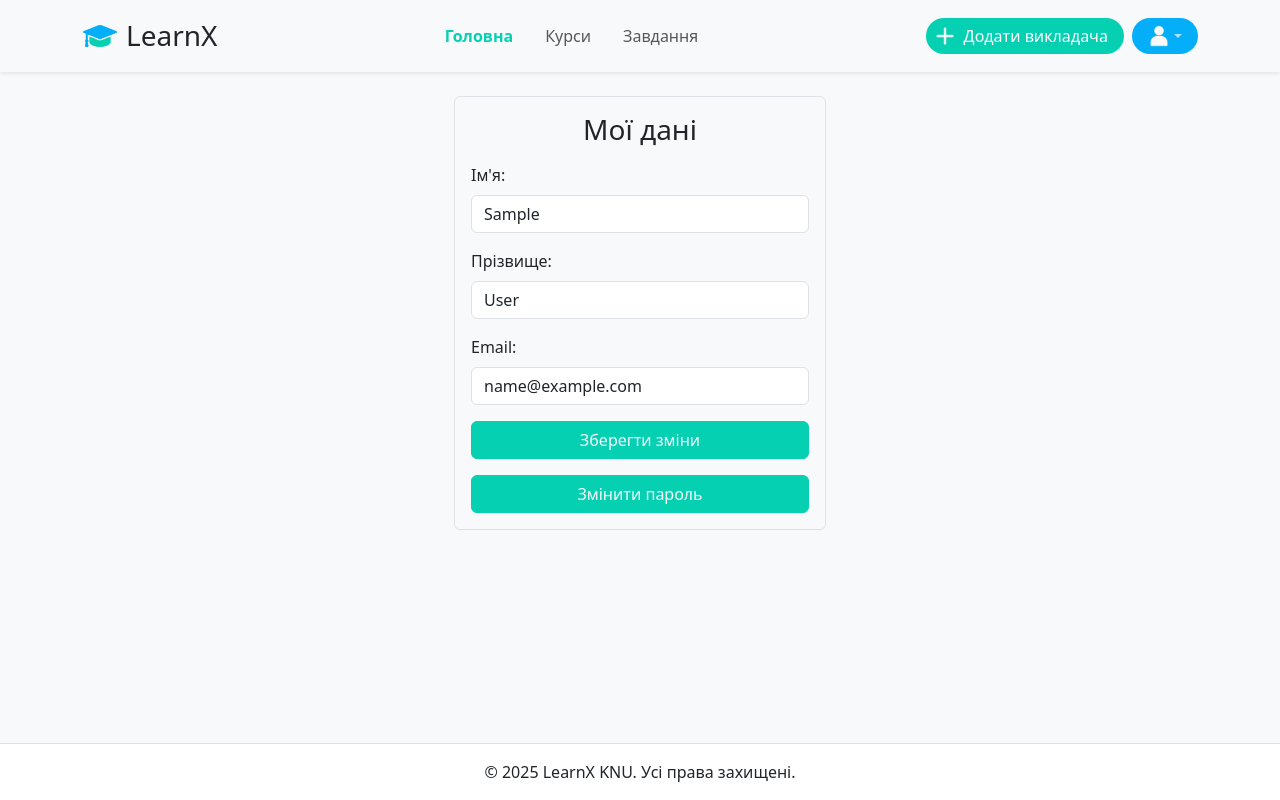
After one commit to L3gvccy/LearningPlatform, a Django app: page /account/profile/ in a window 1280 px wide. The commit adds this page. Run offline with Django 3.2, Linux system fonts and the light colour scheme; the visitor is signed in with stand-in values (Sample User, id 1); some libraries are stand-ins or nearby versions.

Commit message:
Add user profile and change password functionality; update navigation links

```diff
--- a/learning_plat/accounts/urls.py
+++ b/learning_plat/accounts/urls.py
@@ -1,9 +1,11 @@
 from django.urls import path, include
-from accounts.views import logout, register_student, login, register_teacher
+from accounts.views import logout, register_student, login, register_teacher, profile_user, change_password
 
 urlpatterns = [
     path('register/', register_student, name='register_student'),
     path('register-teacher/', register_teacher, name='register_teacher'),
     path('login/', login, name='login'),
-    path('logout/', logout, name="logout")
+    path('logout/', logout, name="logout"),
+    path('profile/', profile_user, name='profile_user'),
+    path('profile/change-password/', change_password, name='change_password'),
 ]
--- a/learning_plat/accounts/views.py
+++ b/learning_plat/accounts/views.py
@@ -1,6 +1,8 @@
 from django.shortcuts import render, redirect
 from django.contrib import messages, auth
 from .models import User, Student, Teacher
+from django.contrib.auth.decorators import login_required
+from django.contrib.auth import update_session_auth_hash
 
 # Create your views here.
 def landing_page(request):
@@ -116,3 +118,39 @@ def login(request):
             return render(request, 'accounts/login.html', context)
 
     return render(request, 'accounts/login.html')
+
+@login_required
+def profile_user(request):
+    if request.method == 'POST':
+        user = request.user
+        user.first_name = request.POST['first_name']
+        user.last_name = request.POST['last_name']
+        user.email = request.POST['email']
+        user.save()
+
+        messages.success(request, "Інформацію оновлено успішно!")
+        return redirect('/account/profile/')
+
+    return render(request, 'accounts/profile.html', {'user': request.user})
+
+@login_required
+def change_password(request):
+    if request.method == 'POST':
+        old_password = request.POST['old_password']
+        new_password = request.POST['new_password']
+        confirm_password = request.POST['confirm_password']
+
+        user = request.user
+
+        if not user.check_password(old_password):
+            messages.error(request, "Старий пароль введено невірно.")
+        elif new_password != confirm_password:
+            messages.error(request, "Нові паролі не співпадають.")
+        else:
+            user.set_password(new_password)
+            user.save()
+            update_session_auth_hash(request, user)  # Зберегти сесію
+            messages.success(request, "Пароль успішно змінено.")
+            return redirect('/account/profile/')
+
+    return render(request, 'accounts/change_password.html')
--- /dev/null
+++ b/learning_plat/templates/accounts/profile.html
@@ -0,0 +1,36 @@
+{% extends 'base.html' %}
+{% load static %}
+{% block content %}
+
+<div class="container py-4">
+    <div class="col-md-4 mx-auto rounded border p-3">
+        <form method="post">
+            {% csrf_token %}
+
+            <h3 class="mb-3 text-center">Мої дані</h3>
+
+            <div class="mb-3">
+                <label for="first_name" class="form-label">Ім'я:</label>
+                <input type="text" name="first_name" id="first_name" value="{{ user.first_name }}" class="form-control" required>
+            </div>
+
+            <div class="mb-3">
+                <label for="last_name" class="form-label">Прізвище:</label>
+                <input type="text" name="last_name" id="last_name" value="{{ user.last_name }}" class="form-control" required>
+            </div>
+
+            <div class="mb-3">
+                <label for="email" class="form-label">Email:</label>
+                <input type="email" name="email" id="email" value="{{ user.email }}" class="form-control" required>
+            </div>
+
+            <button type="submit" class="btn btn-aquagreen rounded text-light text-center w-100">Зберегти зміни</button>
+        </form>
+
+        <div class="text-center mt-3">
+            <a href="/account/profile/change-password/" class="btn btn-aquagreen rounded text-light text-center w-100">Змінити пароль</a>
+        </div>
+    </div>
+</div>
+
+{% endblock %}
--- a/learning_plat/templates/base.html
+++ b/learning_plat/templates/base.html
@@ -65,7 +65,7 @@
                         </a>
                         <ul class="dropdown-menu dropdown-menu-end dropdown-menu-light">
                             <li><span class="dropdown-item-text">Привіт, {{ user.username }}!</span></li>
-                            <li><a class="dropdown-item" href="/account/login/">Профіль</a></li>
+                            <li><a class="dropdown-item" href="/account/profile/">Профіль</a></li>
                             <li><a class="dropdown-item" href="/account/logout/">Вийти</a></li>
 
                         </ul>
```
Also changed, not shown: learning_plat/templates/accounts/change_password.html (added, +31 -0 lines).
